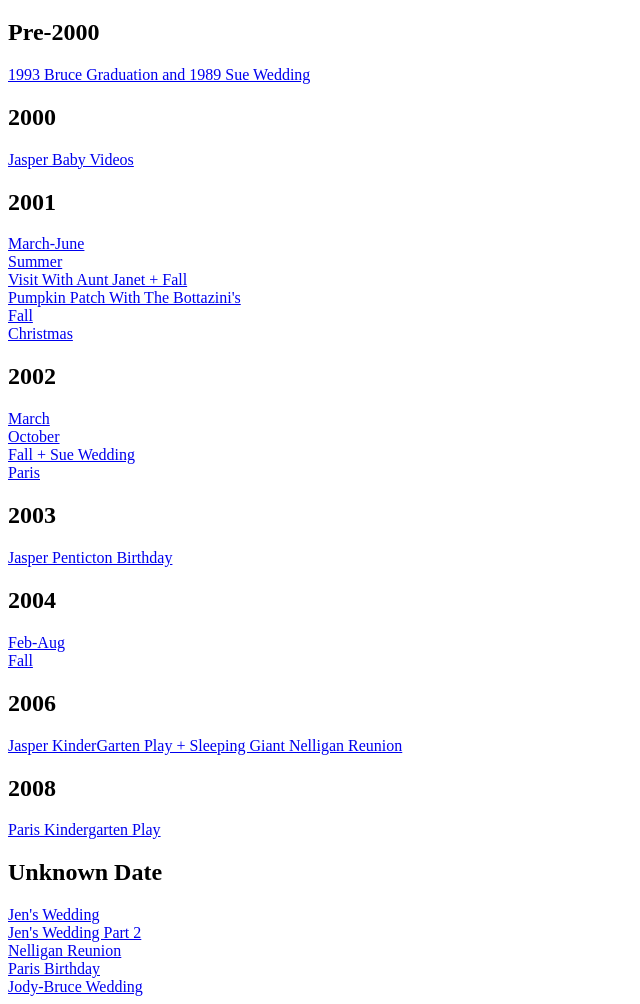
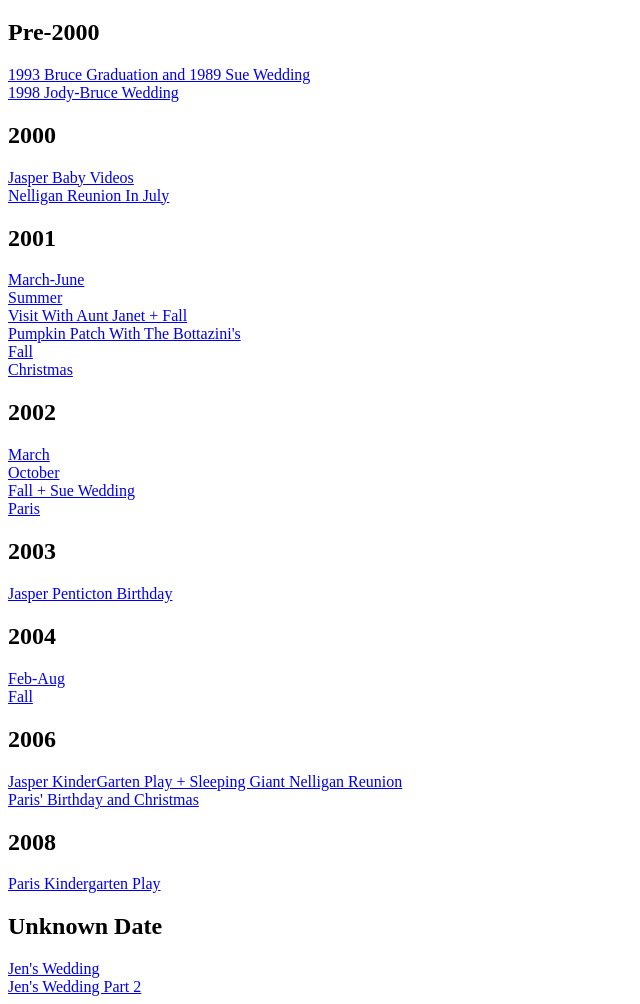
Before and after one commit to Jasper-Nelligan/Video-Archive, a plain HTML site: page docs/index.html in a window 1280 px wide. Shown: the part 61-1065 px from the top of the page, without its empty margins (0-640 px from the left). Drawn offline with Linux system fonts and the light colour scheme.

Commit message:
Fix video dates

```diff
--- a/docs/index.html
+++ b/docs/index.html
@@ -11,9 +11,11 @@
 
   <h2>Pre-2000</h2>
   <a target="_blank" href="https://youtu.be/J_lDTMPJexk">1993 Bruce Graduation and 1989 Sue Wedding</a><br>
+  <a target="_blank" href="https://youtu.be/S73MPYjEYnU">1998 Jody-Bruce Wedding</a><br>
 
   <h2>2000</h2>
   <a target="_blank" href="https://youtu.be/CbzaIJ6ZTWc">Jasper Baby Videos</a><br>
+  <a target="_blank" href="https://youtu.be/IkprYkEBIxE">Nelligan Reunion In July</a><br>
 
   <h2>2001</h2>
   <a target="_blank" href="https://youtu.be/EVueObIHeh0">March-June</a><br>
@@ -38,15 +40,13 @@
 
   <h2>2006</h2>
   <a target="_blank" href="https://youtu.be/Phh3ZCgc6Ao">Jasper KinderGarten Play + Sleeping Giant Nelligan Reunion</a><br>
+  <a target="_blank" href="https://youtu.be/k5P44Oe8d2c">Paris' Birthday and Christmas</a><br>
 
   <h2>2008</h2>
   <a target="_blank" href="https://youtu.be/3jhF54rHexI">Paris Kindergarten Play</a><br>
 
   <h2>Unknown Date</h2>
-  <a target="_blank" href="https://youtu.be/imGrXqIa9qY">Jen's Wedding</a><br>
+  <a target="_blank" href="https://youtu.be/9RIPeKmQThg">Jen's Wedding</a><br>
   <a target="_blank" href="https://youtu.be/s9l3v4gj0_0">Jen's Wedding Part 2</a><br>
-  <a target="_blank" href="https://youtu.be/IkprYkEBIxE">Nelligan Reunion</a><br>
-  <a target="_blank" href="https://youtu.be/k5P44Oe8d2c">Paris Birthday</a><br>
-  <a target="_blank" href="https://youtu.be/S73MPYjEYnU">Jody-Bruce Wedding</a><br>
 
 </body>
```
